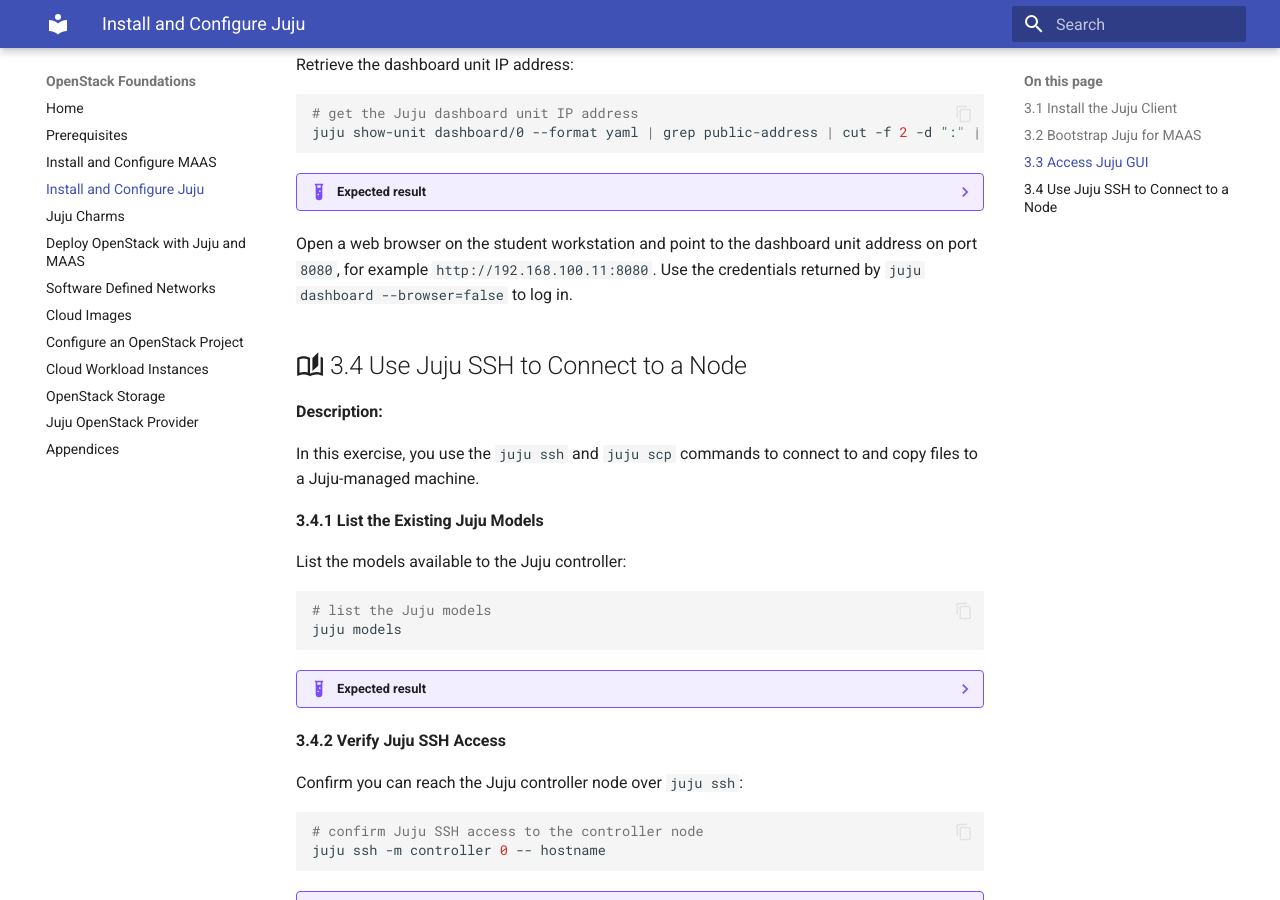
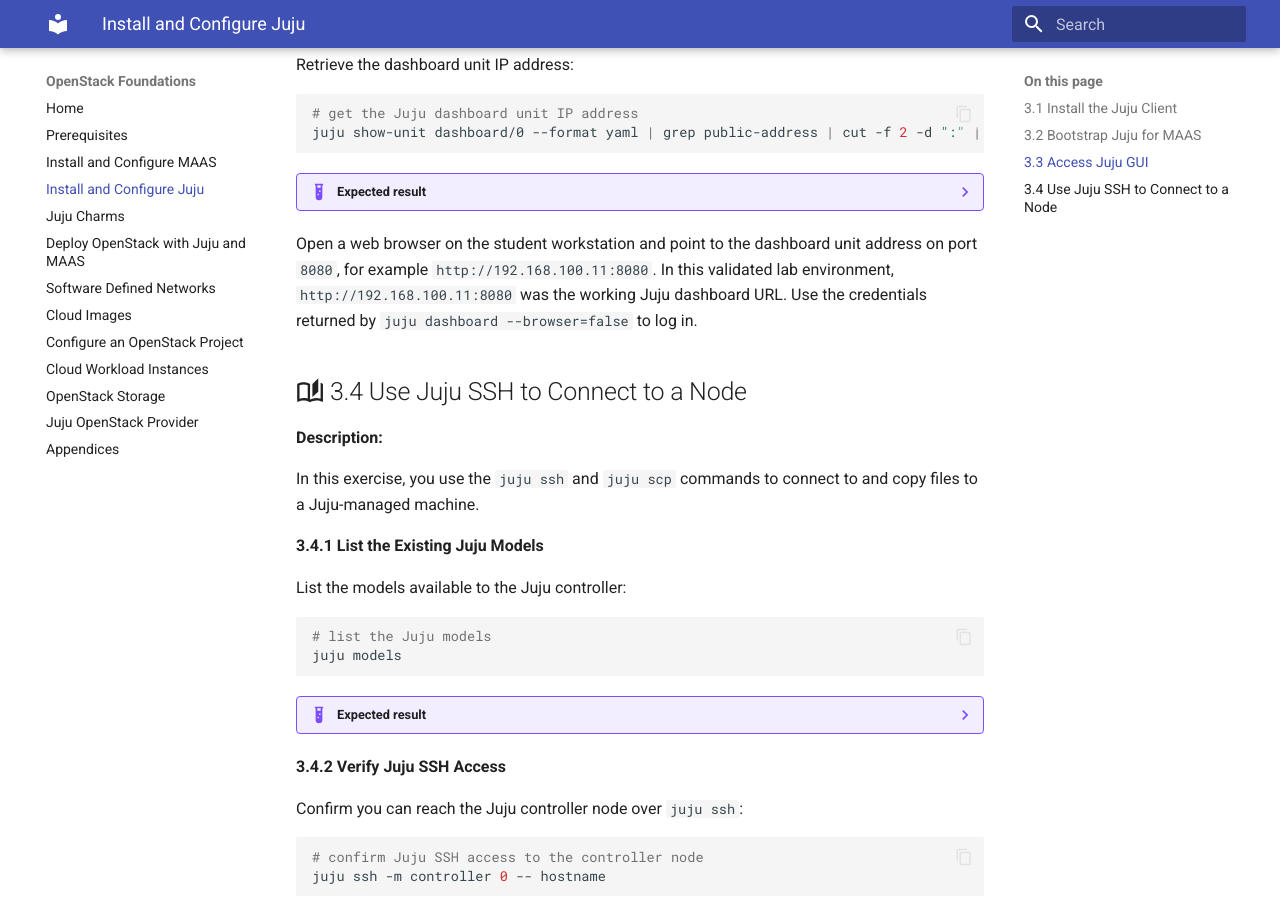
Before and after one commit to radumoisan/canonical-openstack-foundations, an MkDocs documentation site: the page built from docs/install-and-configure-juju.md, in a window 1280 px wide and 900 px high, scrolled down 4570 px. Built offline with MkDocs 1.6.1 and Material for MkDocs 9.7.7, drawn with Linux system fonts in a browser that asks for light colours.

Commit message:
Clarify Juju dashboard URL

````diff
--- a/docs/install-and-configure-juju.md
+++ b/docs/install-and-configure-juju.md
@@ -336,8 +336,10 @@
     ```
 
 Open a web browser on the student workstation and point to the dashboard unit
-address on port `8080`, for example `http://192.168.100.11:8080`. Use the
-credentials returned by `juju dashboard --browser=false` to log in.
+address on port `8080`, for example `http://192.168.100.11:8080`. In this
+validated lab environment, `http://192.168.100.11:8080` was the working Juju
+dashboard URL. Use the credentials returned by `juju dashboard --browser=false`
+to log in.
 
 ## :material-book-open-page-variant-outline: 3.4 Use Juju SSH to Connect to a Node
 
````
